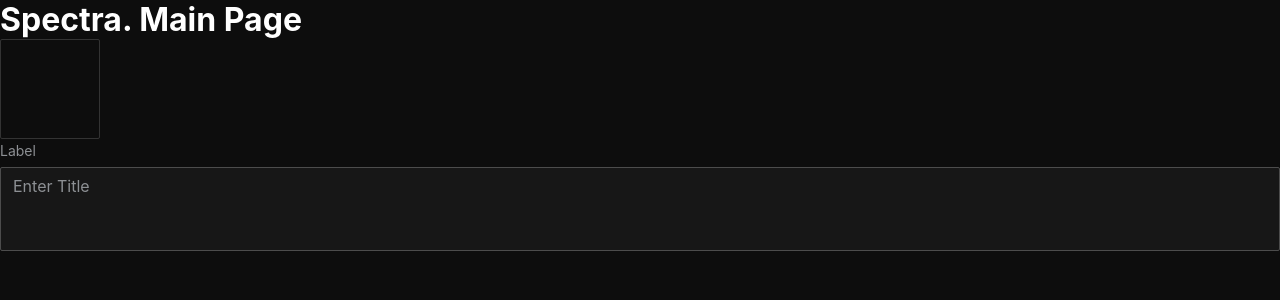
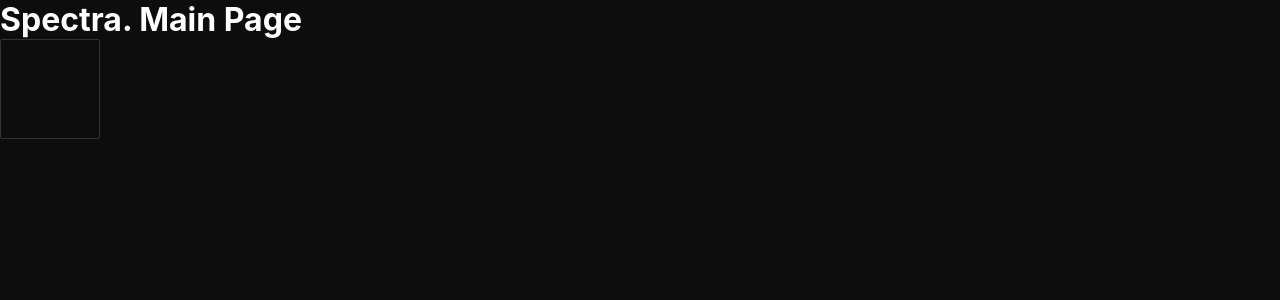
Before and after one commit to dreamteam-2025/Spectra, a Next.js app: page / in a window 1280 px wide. Shown: the top 300 px of the page. Built offline with nearby package versions, Linux system fonts and the light colour scheme.

Commit message:
refactor(app/page): remove unused Ðьmymponent from page.tsx

```diff
--- a/src/app/page.tsx
+++ b/src/app/page.tsx
@@ -1,6 +1,5 @@
 import { Card } from "@/shared/ui/Card/Card";
 import styles from "./page.module.scss";
-import { TextArea } from "@/shared/ui/TextArea/TextArea";
 
 export default function Home() {
   return (
@@ -8,7 +7,6 @@
       <main>
         <h1>Spectra. Main Page</h1>
         <Card width={100} height={100} />
-        <TextArea label={"label"} placeholder={"Enter title"} />
       </main>
     </>
   );
```
